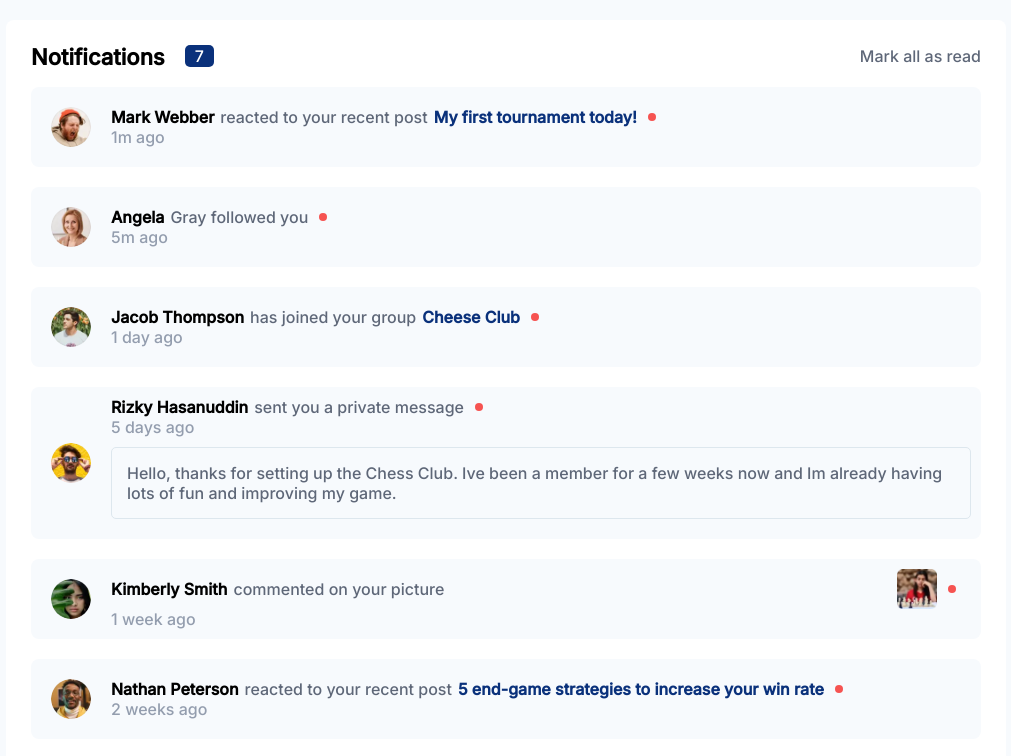
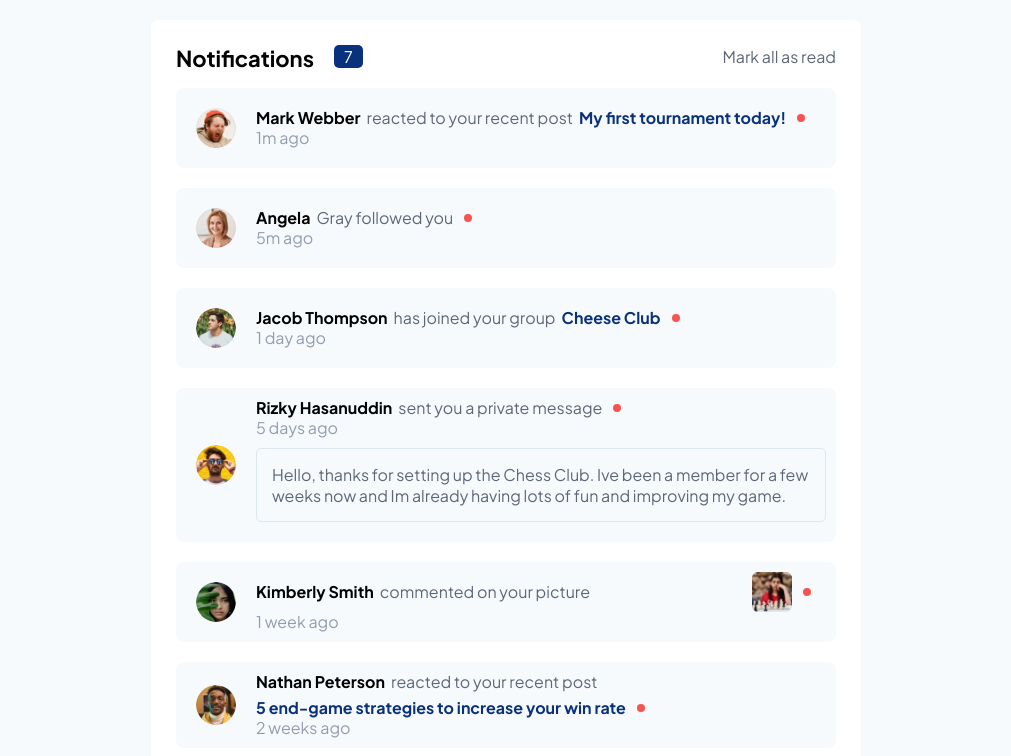
Before and after one commit to HunigoleSan/notifications-page-main, a plain HTML site: page index.html in a window 1280 px wide. Shown: the top 756 px of the page, without its empty margins (134-1145 px from the left). Drawn offline with Linux system fonts and the light colour scheme.

Commit message:
imagen resultado

```diff
--- a/css/styles.css
+++ b/css/styles.css
@@ -9,22 +9,23 @@
     --dark-grayish-blue: hsl(219, 12%, 42%);
     --very-dark-blue: hsl(224, 21%, 14%);
 }
+@font-face {
+    font-family: "PlusJakartaSans";
+    src: url(../assets/fonts/PlusJakartaSans-VariableFont_wght.ttf) format("truetype");
+}
 *,*::after,*::before{
     padding: 0;
     margin: 0;
     box-sizing: border-box;
-
+    font-family: "PlusJakartaSans";
 }
 html{
     font-size: 62.5%;
 
 }
 body{
-
     min-height: 100vh;
-    max-height: auto;
     font-size: 1.6rem;
-    font-family: 'Inter', sans-serif;
     display: flex;
     justify-content: center;
     align-items: center;
@@ -94,7 +95,7 @@ span{
     display: inline-flex;
 }
 .container_notifications{
-    max-width: 1000px;
+    max-width: 710px;
 
     padding: 25px;
     display: flex;
@@ -206,6 +207,7 @@ p{
     .container_notifications{
         max-width: inherit;
         width: 100%;
+        padding: 32px 20px;
     }
     body{
         padding: 0;
```
Also changed, not shown: index.html (+1 -2 lines), js/notifications.js (+26 -23 lines), design/my_result.PNG (added).
